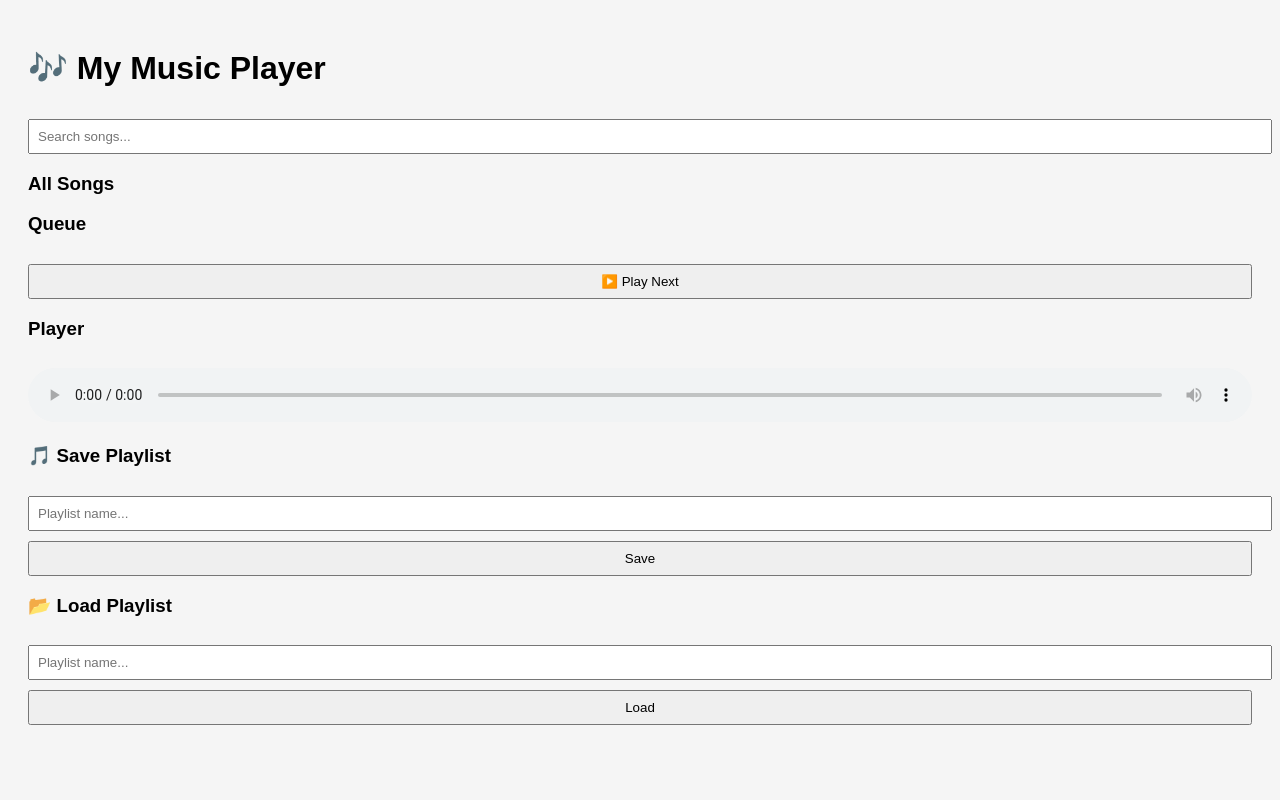
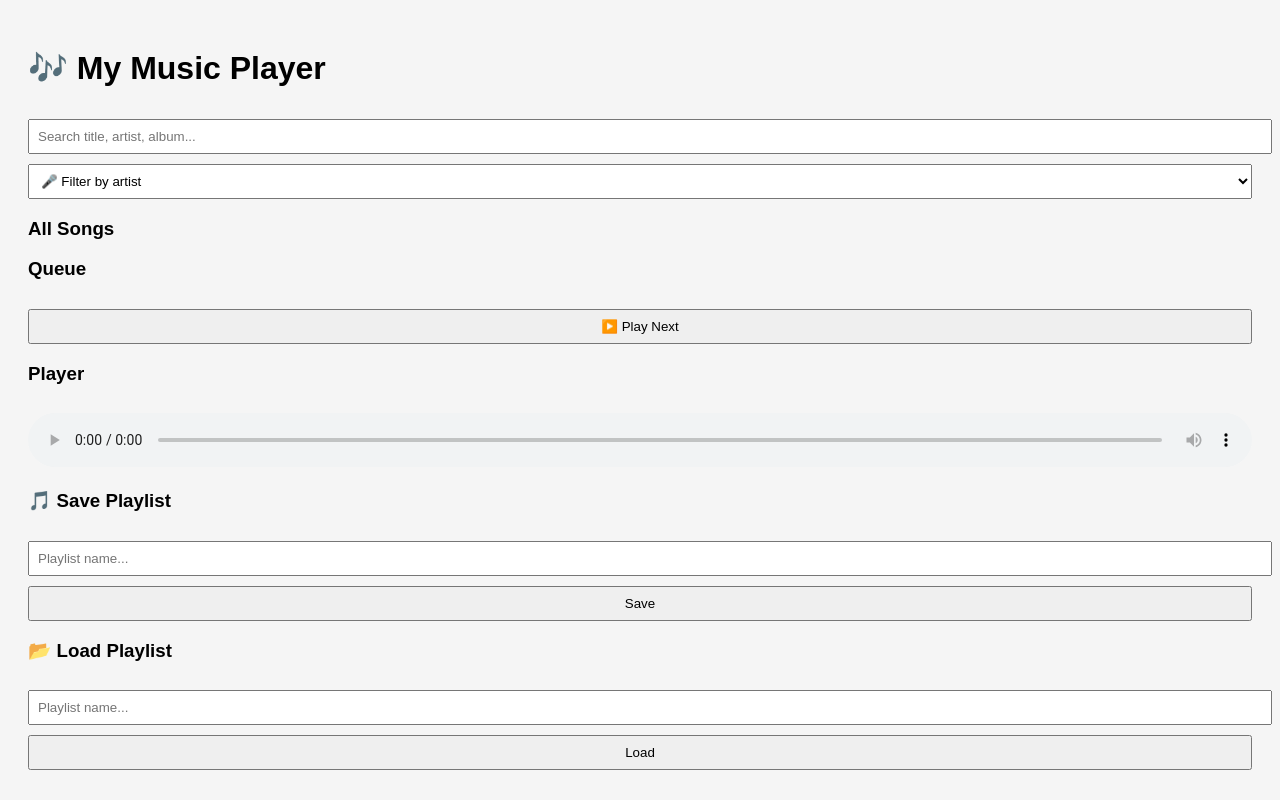
Before and after one commit to parthahere001/Local-Music-Player, a FastAPI app: page / in a window 1280 px wide. Run offline with FastAPI, Linux system fonts and the light colour scheme; data that the repository does not hold is empty.

Commit message:
[fix] flicker due to continuous loading

```diff
--- a/main.py
+++ b/main.py
@@ -15,6 +15,7 @@ templates = Jinja2Templates(directory="templates")
 # Folders to scan for .mp3 files
 SEARCH_DIRS = [
     os.path.expanduser("~/Music"),
+    os.path.expanduser("~/Desktop"),
     os.path.expanduser("~/Downloads"),
 ]
 
--- a/templates/index.html
+++ b/templates/index.html
@@ -6,14 +6,17 @@
   <style>
     body { font-family: sans-serif; padding: 20px; background: #f5f5f5; }
     #playlist li, #queue li { cursor: pointer; margin: 10px 0; list-style: none; }
-    input, button { margin-top: 10px; padding: 8px; width: 100%; }
+    input, button, select { margin-top: 10px; padding: 8px; width: 100%; }
     li img { width: 50px; height: 50px; margin-right: 10px; object-fit: cover; border-radius: 6px; }
   </style>
 </head>
 <body>
   <h1>🎶 My Music Player</h1>
 
-  <input type="text" id="search" placeholder="Search songs..." oninput="handleSearch()"/>
+  <input type="text" id="search" placeholder="Search title, artist, album..." oninput="handleSearch()" />
+  <select id="artist-filter" onchange="handleSearch()">
+    <option value="">🎤 Filter by artist</option>
+  </select>
 
   <h3>All Songs</h3>
   <ul id="playlist"></ul>
@@ -37,6 +40,7 @@
     const queue = [];
     const queueElem = document.getElementById("queue");
     const player = document.getElementById("player");
+    const artistFilter = document.getElementById("artist-filter");
     let songs = [];
 
     function formatDuration(seconds) {
@@ -50,15 +54,34 @@
         .then(res => res.json())
         .then(data => {
           songs = data;
+          populateArtistFilter(songs);
           showSongs(songs);
         });
     }
 
+    function populateArtistFilter(songs) {
+      const artists = Array.from(new Set(songs.map(s => s.artist))).sort();
+      artistFilter.innerHTML = `<option value="">🎤 Filter by artist</option>`;
+      artists.forEach(artist => {
+        const opt = document.createElement("option");
+        opt.value = artist;
+        opt.textContent = artist;
+        artistFilter.appendChild(opt);
+      });
+    }
+
     function showSongs(list) {
+      const sorted = [...list].sort((a, b) => a.title.localeCompare(b.title));
+      const currentIds = Array.from(document.querySelectorAll("#playlist li")).map(li => li.dataset.id);
+      const newIds = sorted.map(s => s.id);
+      if (JSON.stringify(currentIds) === JSON.stringify(newIds)) return;
+
       const playlist = document.getElementById("playlist");
       playlist.innerHTML = "";
-      list.forEach(song => {
+
+      sorted.forEach(song => {
         const li = document.createElement("li");
+        li.dataset.id = song.id;
         li.style.display = "flex";
         li.style.alignItems = "center";
 
@@ -108,10 +131,12 @@
 
     function handleSearch() {
       const q = document.getElementById("search").value.toLowerCase();
+      const artist = artistFilter.value;
       const filtered = songs.filter(song =>
-        song.title.toLowerCase().includes(q) ||
-        song.artist.toLowerCase().includes(q) ||
-        song.album.toLowerCase().includes(q)
+        (song.title.toLowerCase().includes(q) ||
+         song.artist.toLowerCase().includes(q) ||
+         song.album.toLowerCase().includes(q)) &&
+        (artist === "" || song.artist === artist)
       );
       showSongs(filtered);
     }
```
Also changed, not shown: static/default.jpg (added).
